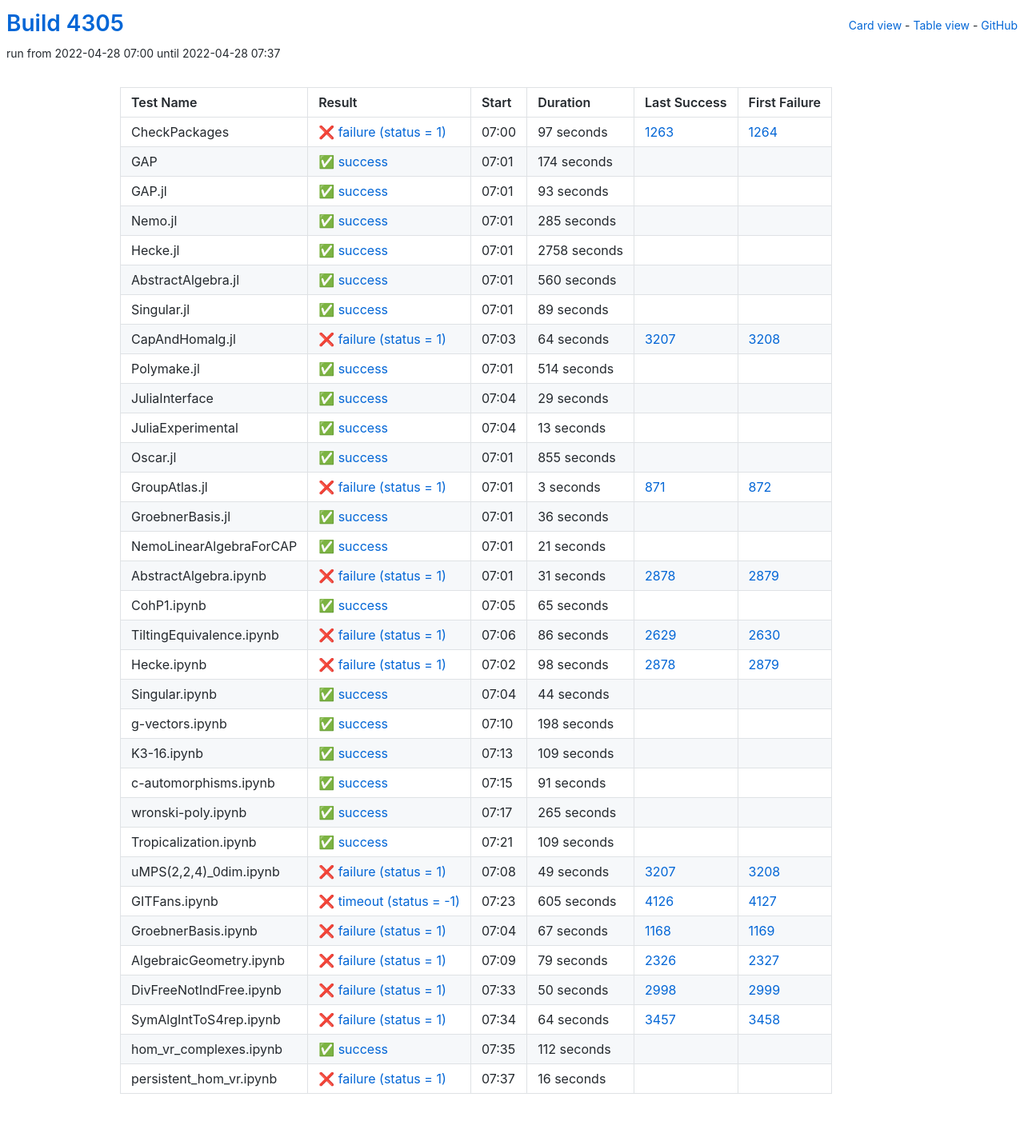
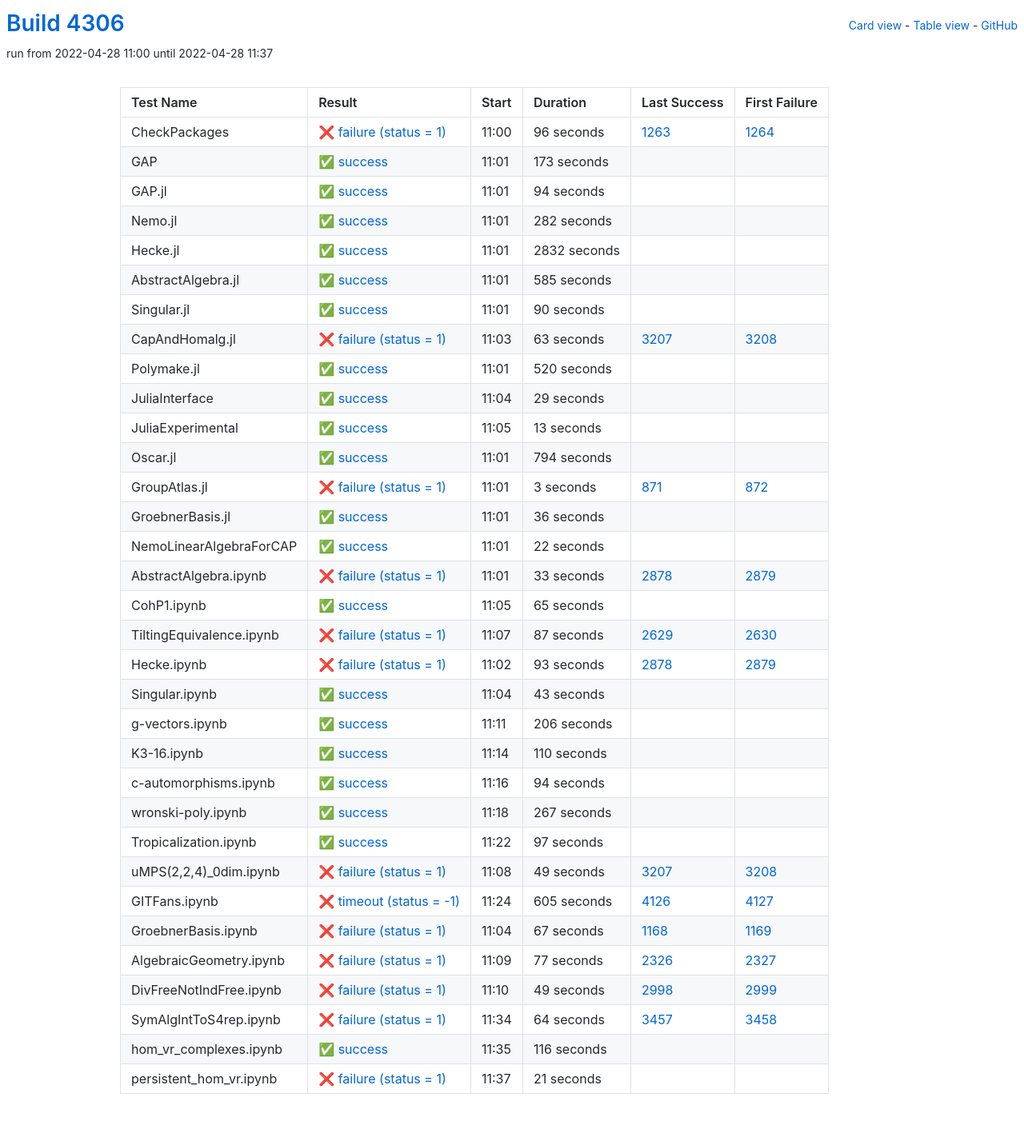
Before and after one commit to oscar-system/oscar-ci-status-stable, a Jekyll site: the page built from table.html, in a window 1280 px wide. Shown: the whole page at 80% size. Built offline with Jekyll 4.4.1, drawn with Linux system fonts in a browser that asks for light colours.

Commit message:
Build #4306

```diff
--- a/_data/ci.yml
+++ b/_data/ci.yml
@@ -1,6 +1,6 @@
 ---
-build: 4305
-build_url: https://oscarci.mathematik.uni-kl.de/job/oscar-stable/4305/
+build: 4306
+build_url: https://oscarci.mathematik.uni-kl.de/job/oscar-stable/4306/
 job: oscar-stable
 organization: oscar-system
 repo: oscar-ci-status-stable
@@ -8,116 +8,116 @@ repourl: https://github.com/oscar-system/oscar-ci-status-stable
 tests:
 - name: CheckPackages
   id: checkpackages
-  log: https://oscarci.mathematik.uni-kl.de/job/oscar-stable/4305/artifact/logs/build-4305/CheckPackages.log
-  start: 2022-04-28 07:00
+  log: https://oscarci.mathematik.uni-kl.de/job/oscar-stable/4306/artifact/logs/build-4306/CheckPackages.log
+  start: 2022-04-28 11:00
   success: false
   exitcode: 1
   status: failure
-  duration: 97
+  duration: 96
   last_success: 1263
   last_success_url: https://oscarci.mathematik.uni-kl.de/job/oscar-stable/1263/
   first_failure: 1264
   first_failure_url: https://oscarci.mathematik.uni-kl.de/job/oscar-stable/1264/
 - name: GAP
   id: gap
-  log: https://oscarci.mathematik.uni-kl.de/job/oscar-stable/4305/artifact/logs/build-4305/GAP.log
-  start: 2022-04-28 07:01
+  log: https://oscarci.mathematik.uni-kl.de/job/oscar-stable/4306/artifact/logs/build-4306/GAP.log
+  start: 2022-04-28 11:01
   success: true
   exitcode: 0
   status: success
-  duration: 174
+  duration: 173
   last_success: false
   last_success_url:
   first_failure: false
   first_failure_url:
 - name: GAP.jl
   id: gap-jl
-  log: https://oscarci.mathematik.uni-kl.de/job/oscar-stable/4305/artifact/logs/build-4305/GAP.jl.log
-  start: 2022-04-28 07:01
+  log: https://oscarci.mathematik.uni-kl.de/job/oscar-stable/4306/artifact/logs/build-4306/GAP.jl.log
+  start: 2022-04-28 11:01
   success: true
   exitcode: 0
   status: success
-  duration: 93
+  duration: 94
   last_success: false
   last_success_url:
   first_failure: false
   first_failure_url:
 - name: Nemo.jl
   id: nemo-jl
-  log: https://oscarci.mathematik.uni-kl.de/job/oscar-stable/4305/artifact/logs/build-4305/Nemo.jl.log
-  start: 2022-04-28 07:01
+  log: https://oscarci.mathematik.uni-kl.de/job/oscar-stable/4306/artifact/logs/build-4306/Nemo.jl.log
+  start: 2022-04-28 11:01
   success: true
   exitcode: 0
   status: success
-  duration: 285
+  duration: 282
   last_success: false
   last_success_url:
   first_failure: false
   first_failure_url:
 - name: Hecke.jl
   id: hecke-jl
-  log: https://oscarci.mathematik.uni-kl.de/job/oscar-stable/4305/artifact/logs/build-4305/Hecke.jl.log
-  start: 2022-04-28 07:01
+  log: https://oscarci.mathematik.uni-kl.de/job/oscar-stable/4306/artifact/logs/build-4306/Hecke.jl.log
+  start: 2022-04-28 11:01
   success: true
   exitcode: 0
   status: success
-  duration: 2758
+  duration: 2832
   last_success: false
   last_success_url:
   first_failure: false
   first_failure_url:
 - name: AbstractAlgebra.jl
   id: abstractalgebra-jl
-  log: https://oscarci.mathematik.uni-kl.de/job/oscar-stable/4305/artifact/logs/build-4305/AbstractAlgebra.jl.log
-  start: 2022-04-28 07:01
+  log: https://oscarci.mathematik.uni-kl.de/job/oscar-stable/4306/artifact/logs/build-4306/AbstractAlgebra.jl.log
+  start: 2022-04-28 11:01
   success: true
   exitcode: 0
   status: success
-  duration: 560
+  duration: 585
   last_success: false
   last_success_url:
   first_failure: false
   first_failure_url:
 - name: Singular.jl
   id: singular-jl
-  log: https://oscarci.mathematik.uni-kl.de/job/oscar-stable/4305/artifact/logs/build-4305/Singular.jl.log
-  start: 2022-04-28 07:01
+  log: https://oscarci.mathematik.uni-kl.de/job/oscar-stable/4306/artifact/logs/build-4306/Singular.jl.log
+  start: 2022-04-28 11:01
   success: true
   exitcode: 0
   status: success
-  duration: 89
+  duration: 90
   last_success: false
   last_success_url:
   first_failure: false
   first_failure_url:
 - name: CapAndHomalg.jl
   id: capandhomalg-jl
-  log: https://oscarci.mathematik.uni-kl.de/job/oscar-stable/4305/artifact/logs/build-4305/CapAndHomalg.jl.log
-  start: 2022-04-28 07:03
+  log: https://oscarci.mathematik.uni-kl.de/job/oscar-stable/4306/artifact/logs/build-4306/CapAndHomalg.jl.log
+  start: 2022-04-28 11:03
   success: false
   exitcode: 1
   status: failure
-  duration: 64
+  duration: 63
   last_success: 3207
   last_success_url: https://oscarci.mathematik.uni-kl.de/job/oscar-stable/3207/
   first_failure: 3208
   first_failure_url: https://oscarci.mathematik.uni-kl.de/job/oscar-stable/3208/
 - name: Polymake.jl
   id: polymake-jl
-  log: https://oscarci.mathematik.uni-kl.de/job/oscar-stable/4305/artifact/logs/build-4305/Polymake.jl.log
-  start: 2022-04-28 07:01
+  log: https://oscarci.mathematik.uni-kl.de/job/oscar-stable/4306/artifact/logs/build-4306/Polymake.jl.log
+  start: 2022-04-28 11:01
   success: true
   exitcode: 0
   status: success
-  duration: 514
+  duration: 520
   last_success: false
   last_success_url:
   first_failure: false
   first_failure_url:
 - name: JuliaInterface
   id: juliainterface
-  log: https://oscarci.mathematik.uni-kl.de/job/oscar-stable/4305/artifact/logs/build-4305/JuliaInterface.log
-  start: 2022-04-28 07:04
+  log: https://oscarci.mathematik.uni-kl.de/job/oscar-stable/4306/artifact/logs/build-4306/JuliaInterface.log
+  start: 2022-04-28 11:04
   success: true
   exitcode: 0
   status: success
@@ -128,8 +128,8 @@ tests:
   first_failure_url:
 - name: JuliaExperimental
   id: juliaexperimental
-  log: https://oscarci.mathematik.uni-kl.de/job/oscar-stable/4305/artifact/logs/build-4305/JuliaExperimental.log
-  start: 2022-04-28 07:04
+  log: https://oscarci.mathematik.uni-kl.de/job/oscar-stable/4306/artifact/logs/build-4306/JuliaExperimental.log
+  start: 2022-04-28 11:05
   success: true
   exitcode: 0
   status: success
@@ -140,20 +140,20 @@ tests:
   first_failure_url:
 - name: Oscar.jl
   id: oscar-jl
-  log: https://oscarci.mathematik.uni-kl.de/job/oscar-stable/4305/artifact/logs/build-4305/Oscar.jl.log
-  start: 2022-04-28 07:01
+  log: https://oscarci.mathematik.uni-kl.de/job/oscar-stable/4306/artifact/logs/build-4306/Oscar.jl.log
+  start: 2022-04-28 11:01
   success: true
   exitcode: 0
   status: success
-  duration: 855
+  duration: 794
   last_success: false
   last_success_url:
   first_failure: false
   first_failure_url:
 - name: GroupAtlas.jl
   id: groupatlas-jl
-  log: https://oscarci.mathematik.uni-kl.de/job/oscar-stable/4305/artifact/logs/build-4305/GroupAtlas.jl.log
-  start: 2022-04-28 07:01
+  log: https://oscarci.mathematik.uni-kl.de/job/oscar-stable/4306/artifact/logs/build-4306/GroupAtlas.jl.log
+  start: 2022-04-28 11:01
   success: false
   exitcode: 1
   status: failure
@@ -164,8 +164,8 @@ tests:
   first_failure_url: https://oscarci.mathematik.uni-kl.de/job/oscar-stable/872/
 - name: GroebnerBasis.jl
   id: groebnerbasis-jl
-  log: https://oscarci.mathematik.uni-kl.de/job/oscar-stable/4305/artifact/logs/build-4305/GroebnerBasis.jl.log
-  start: 2022-04-28 07:01
+  log: https://oscarci.mathematik.uni-kl.de/job/oscar-stable/4306/artifact/logs/build-4306/GroebnerBasis.jl.log
+  start: 2022-04-28 11:01
   success: true
   exitcode: 0
   status: success
@@ -176,32 +176,32 @@ tests:
   first_failure_url:
 - name: NemoLinearAlgebraForCAP
   id: nemolinearalgebraforcap
-  log: https://oscarci.mathematik.uni-kl.de/job/oscar-stable/4305/artifact/logs/build-4305/NemoLinearAlgebraForCAP.log
-  start: 2022-04-28 07:01
+  log: https://oscarci.mathematik.uni-kl.de/job/oscar-stable/4306/artifact/logs/build-4306/NemoLinearAlgebraForCAP.log
+  start: 2022-04-28 11:01
   success: true
   exitcode: 0
   status: success
-  duration: 21
+  duration: 22
   last_success: false
   last_success_url:
   first_failure: false
   first_failure_url:
 - name: AbstractAlgebra.ipynb
   id: abstractalgebra-ipynb
-  log: https://oscarci.mathematik.uni-kl.de/job/oscar-stable/4305/artifact/logs/build-4305/AbstractAlgebra.ipynb.log
-  start: 2022-04-28 07:01
+  log: https://oscarci.mathematik.uni-kl.de/job/oscar-stable/4306/artifact/logs/build-4306/AbstractAlgebra.ipynb.log
+  start: 2022-04-28 11:01
   success: false
   exitcode: 1
   status: failure
-  duration: 31
+  duration: 33
   last_success: 2878
   last_success_url: https://oscarci.mathematik.uni-kl.de/job/oscar-stable/2878/
   first_failure: 2879
   first_failure_url: https://oscarci.mathematik.uni-kl.de/job/oscar-stable/2879/
 - name: CohP1.ipynb
   id: cohp1-ipynb
-  log: https://oscarci.mathematik.uni-kl.de/job/oscar-stable/4305/artifact/logs/build-4305/CohP1.ipynb.log
-  start: 2022-04-28 07:05
+  log: https://oscarci.mathematik.uni-kl.de/job/oscar-stable/4306/artifact/logs/build-4306/CohP1.ipynb.log
+  start: 2022-04-28 11:05
   success: true
   exitcode: 0
   status: success
@@ -212,104 +212,104 @@ tests:
   first_failure_url:
 - name: TiltingEquivalence.ipynb
   id: tiltingequivalence-ipynb
-  log: https://oscarci.mathematik.uni-kl.de/job/oscar-stable/4305/artifact/logs/build-4305/TiltingEquivalence.ipynb.log
-  start: 2022-04-28 07:06
+  log: https://oscarci.mathematik.uni-kl.de/job/oscar-stable/4306/artifact/logs/build-4306/TiltingEquivalence.ipynb.log
+  start: 2022-04-28 11:07
   success: false
   exitcode: 1
   status: failure
-  duration: 86
+  duration: 87
   last_success: 2629
   last_success_url: https://oscarci.mathematik.uni-kl.de/job/oscar-stable/2629/
   first_failure: 2630
   first_failure_url: https://oscarci.mathematik.uni-kl.de/job/oscar-stable/2630/
 - name: Hecke.ipynb
   id: hecke-ipynb
-  log: https://oscarci.mathematik.uni-kl.de/job/oscar-stable/4305/artifact/logs/build-4305/Hecke.ipynb.log
-  start: 2022-04-28 07:02
+  log: https://oscarci.mathematik.uni-kl.de/job/oscar-stable/4306/artifact/logs/build-4306/Hecke.ipynb.log
+  start: 2022-04-28 11:02
   success: false
   exitcode: 1
   status: failure
-  duration: 98
+  duration: 93
   last_success: 2878
   last_success_url: https://oscarci.mathematik.uni-kl.de/job/oscar-stable/2878/
   first_failure: 2879
   first_failure_url: https://oscarci.mathematik.uni-kl.de/job/oscar-stable/2879/
 - name: Singular.ipynb
   id: singular-ipynb
-  log: https://oscarci.mathematik.uni-kl.de/job/oscar-stable/4305/artifact/logs/build-4305/Singular.ipynb.log
-  start: 2022-04-28 07:04
+  log: https://oscarci.mathematik.uni-kl.de/job/oscar-stable/4306/artifact/logs/build-4306/Singular.ipynb.log
+  start: 2022-04-28 11:04
   success: true
   exitcode: 0
   status: success
-  duration: 44
+  duration: 43
   last_success: false
   last_success_url:
   first_failure: false
   first_failure_url:
 - name: g-vectors.ipynb
   id: g-vectors-ipynb
-  log: https://oscarci.mathematik.uni-kl.de/job/oscar-stable/4305/artifact/logs/build-4305/g-vectors.ipynb.log
-  start: 2022-04-28 07:10
+  log: https://oscarci.mathematik.uni-kl.de/job/oscar-stable/4306/artifact/logs/build-4306/g-vectors.ipynb.log
+  start: 2022-04-28 11:11
   success: true
   exitcode: 0
   status: success
-  duration: 198
+  duration: 206
   last_success: false
   last_success_url:
   first_failure: false
   first_failure_url:
 - name: K3-16.ipynb
   id: k3-16-ipynb
-  log: https://oscarci.mathematik.uni-kl.de/job/oscar-stable/4305/artifact/logs/build-4305/K3-16.ipynb.log
-  start: 2022-04-28 07:13
+  log: https://oscarci.mathematik.uni-kl.de/job/oscar-stable/4306/artifact/logs/build-4306/K3-16.ipynb.log
+  start: 2022-04-28 11:14
   success: true
   exitcode: 0
   status: success
-  duration: 109
+  duration: 110
   last_success: false
   last_success_url:
   first_failure: false
   first_failure_url:
 - name: c-automorphisms.ipynb
   id: c-automorphisms-ipynb
-  log: https://oscarci.mathematik.uni-kl.de/job/oscar-stable/4305/artifact/logs/build-4305/c-automorphisms.ipynb.log
-  start: 2022-04-28 07:15
+  log: https://oscarci.mathematik.uni-kl.de/job/oscar-stable/4306/artifact/logs/build-4306/c-automorphisms.ipynb.log
+  start: 2022-04-28 11:16
   success: true
   exitcode: 0
   status: success
-  duration: 91
+  duration: 94
   last_success: false
   last_success_url:
   first_failure: false
   first_failure_url:
 - name: wronski-poly.ipynb
   id: wronski-poly-ipynb
-  log: https://oscarci.mathematik.uni-kl.de/job/oscar-stable/4305/artifact/logs/build-4305/wronski-poly.ipynb.log
-  start: 2022-04-28 07:17
+  log: https://oscarci.mathematik.uni-kl.de/job/oscar-stable/4306/artifact/logs/build-4306/wronski-poly.ipynb.log
+  start: 2022-04-28 11:18
   success: true
   exitcode: 0
   status: success
-  duration: 265
+  duration: 267
   last_success: false
   last_success_url:
   first_failure: false
   first_failure_url:
 - name: Tropicalization.ipynb
   id: tropicalization-ipynb
-  log: https://oscarci.mathematik.uni-kl.de/job/oscar-stable/4305/artifact/logs/build-4305/Tropicalization.ipynb.log
-  start: 2022-04-28 07:21
+  log: https://oscarci.mathematik.uni-kl.de/job/oscar-stable/4306/artifact/logs/build-4306/Tropicalization.ipynb.log
+  start: 2022-04-28 11:22
   success: true
   exitcode: 0
   status: success
-  duration: 109
+  duration: 97
   last_success: false
   last_success_url:
   first_failure: false
   first_failure_url:
 - name: uMPS(2,2,4)_0dim.ipynb
   id: umps-2-2-4-0dim-ipynb
-  log: https://oscarci.mathematik.uni-kl.de/job/oscar-stable/4305/artifact/logs/build-4305/uMPS-2-2-4-_0dim.ipynb.log
-  start: 2022-04-28 07:08
+  log: https://oscarci.mathematik.uni-kl.de/job/oscar-stable/4306/artifact/logs/build-4306/uMPS-2-2-4-_0dim.ipynb.log
+  start: 2022-04-28 11:08
   success: false
   exitcode: 1
   status: failure
@@ -320,8 +320,8 @@ tests:
   first_failure_url: https://oscarci.mathematik.uni-kl.de/job/oscar-stable/3208/
 - name: GITFans.ipynb
   id: gitfans-ipynb
-  log: https://oscarci.mathematik.uni-kl.de/job/oscar-stable/4305/artifact/logs/build-4305/GITFans.ipynb.log
-  start: 2022-04-28 07:23
+  log: https://oscarci.mathematik.uni-kl.de/job/oscar-stable/4306/artifact/logs/build-4306/GITFans.ipynb.log
+  start: 2022-04-28 11:24
   success: false
   exitcode: -1
   status: timeout
@@ -332,8 +332,8 @@ tests:
   first_failure_url: https://oscarci.mathematik.uni-kl.de/job/oscar-stable/4127/
 - name: GroebnerBasis.ipynb
   id: groebnerbasis-ipynb
-  log: https://oscarci.mathematik.uni-kl.de/job/oscar-stable/4305/artifact/logs/build-4305/GroebnerBasis.ipynb.log
-  start: 2022-04-28 07:04
+  log: https://oscarci.mathematik.uni-kl.de/job/oscar-stable/4306/artifact/logs/build-4306/GroebnerBasis.ipynb.log
+  start: 2022-04-28 11:04
   success: false
   exitcode: 1
   status: failure
@@ -344,32 +344,32 @@ tests:
   first_failure_url: https://oscarci.mathematik.uni-kl.de/job/oscar-stable/1169/
 - name: AlgebraicGeometry.ipynb
   id: algebraicgeometry-ipynb
-  log: https://oscarci.mathematik.uni-kl.de/job/oscar-stable/4305/artifact/logs/build-4305/AlgebraicGeometry.ipynb.log
-  start: 2022-04-28 07:09
+  log: https://oscarci.mathematik.uni-kl.de/job/oscar-stable/4306/artifact/logs/build-4306/AlgebraicGeometry.ipynb.log
+  start: 2022-04-28 11:09
   success: false
   exitcode: 1
   status: failure
-  duration: 79
+  duration: 77
   last_success: 2326
   last_success_url: https://oscarci.mathematik.uni-kl.de/job/oscar-stable/2326/
   first_failure: 2327
   first_failure_url: https://oscarci.mathematik.uni-kl.de/job/oscar-stable/2327/
 - name: DivFreeNotIndFree.ipynb
   id: divfreenotindfree-ipynb
-  log: https://oscarci.mathematik.uni-kl.de/job/oscar-stable/4305/artifact/logs/build-4305/DivFreeNotIndFree.ipynb.log
-  start: 2022-04-28 07:33
+  log: https://oscarci.mathematik.uni-kl.de/job/oscar-stable/4306/artifact/logs/build-4306/DivFreeNotIndFree.ipynb.log
+  start: 2022-04-28 11:10
   success: false
   exitcode: 1
   status: failure
-  duration: 50
+  duration: 49
   last_success: 2998
   last_success_url: https://oscarci.mathematik.uni-kl.de/job/oscar-stable/2998/
   first_failure: 2999
   first_failure_url: https://oscarci.mathematik.uni-kl.de/job/oscar-stable/2999/
 - name: SymAlgIntToS4rep.ipynb
   id: symalginttos4rep-ipynb
-  log: https://oscarci.mathematik.uni-kl.de/job/oscar-stable/4305/artifact/logs/build-4305/SymAlgIntToS4rep.ipynb.log
-  start: 2022-04-28 07:34
+  log: https://oscarci.mathematik.uni-kl.de/job/oscar-stable/4306/artifact/logs/build-4306/SymAlgIntToS4rep.ipynb.log
+  start: 2022-04-28 11:34
   success: false
   exitcode: 1
   status: failure
@@ -380,24 +380,24 @@ tests:
   first_failure_url: https://oscarci.mathematik.uni-kl.de/job/oscar-stable/3458/
 - name: hom_vr_complexes.ipynb
   id: hom-vr-complexes-ipynb
-  log: https://oscarci.mathematik.uni-kl.de/job/oscar-stable/4305/artifact/logs/build-4305/hom_vr_complexes.ipynb.log
-  start: 2022-04-28 07:35
+  log: https://oscarci.mathematik.uni-kl.de/job/oscar-stable/4306/artifact/logs/build-4306/hom_vr_complexes.ipynb.log
+  start: 2022-04-28 11:35
   success: true
   exitcode: 0
   status: success
-  duration: 112
+  duration: 116
   last_success: false
   last_success_url:
   first_failure: false
   first_failure_url:
 - name: persistent_hom_vr.ipynb
   id: persistent-hom-vr-ipynb
-  log: https://oscarci.mathematik.uni-kl.de/job/oscar-stable/4305/artifact/logs/build-4305/persistent_hom_vr.ipynb.log
-  start: 2022-04-28 07:37
+  log: https://oscarci.mathematik.uni-kl.de/job/oscar-stable/4306/artifact/logs/build-4306/persistent_hom_vr.ipynb.log
+  start: 2022-04-28 11:37
   success: false
   exitcode: 1
   status: failure
-  duration: 16
+  duration: 21
   last_success: false
   last_success_url:
   first_failure: false
```
Also changed, not shown: README.md.
